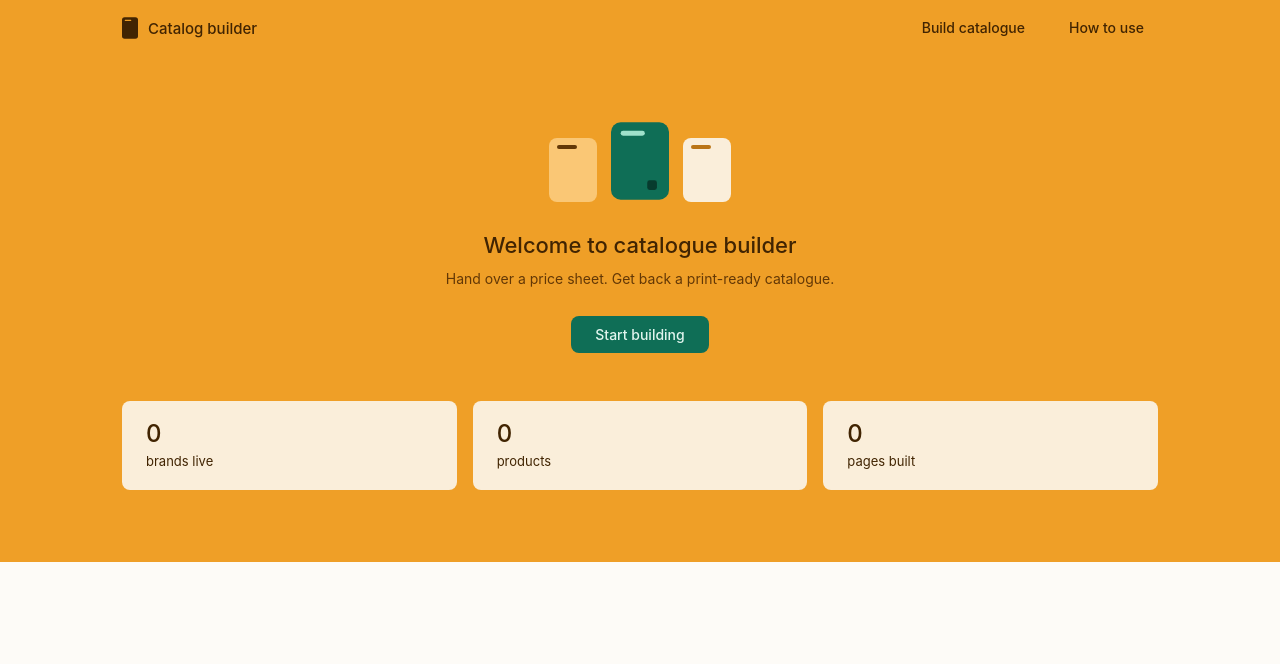
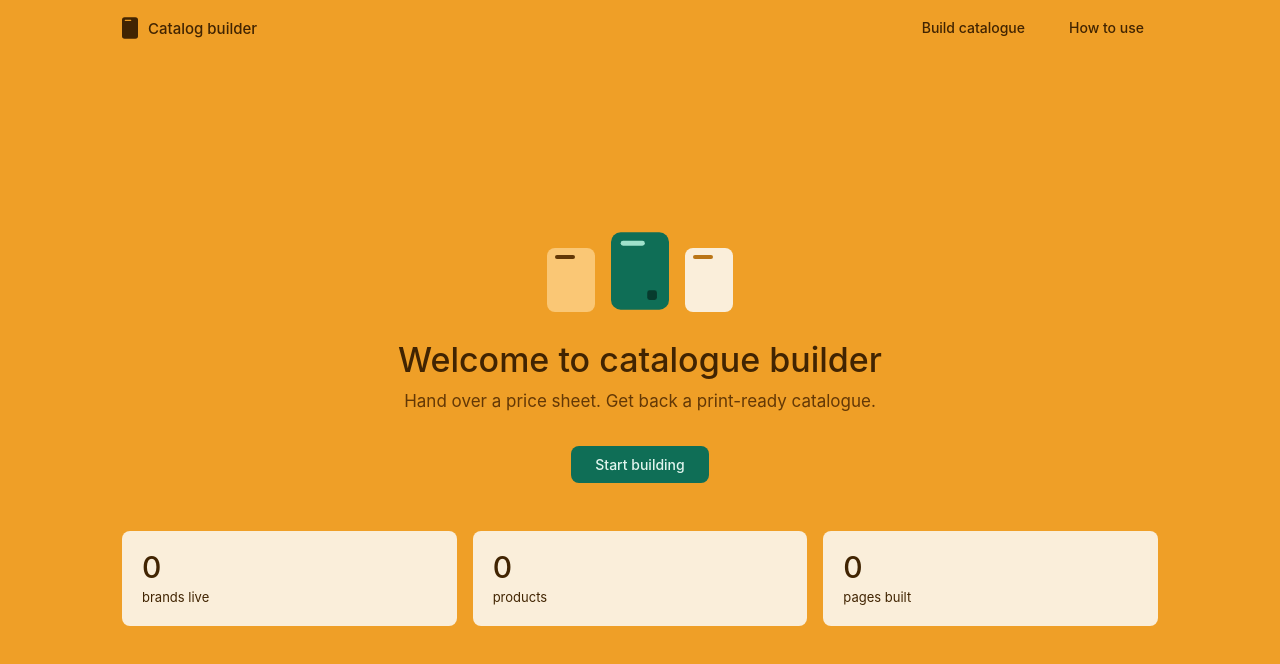
Before and after one commit to 14somesh/catalogue-building, a React (Vite) app in the folder frontend/: page / in a window 1280 px wide. Shown: the top 664 px of the page. Built offline with nearby package versions, Linux system fonts and the light colour scheme; no server answers.

Commit message:
Visual corrections: unboxed how-to-use, full-height landing hero, and desktop type scale

```diff
--- a/frontend/src/index.css
+++ b/frontend/src/index.css
@@ -16,15 +16,20 @@
   /* Page background - warm off-white, light only */
   --page-bg: #FDFBF7;
   --panel-radius: 8px;
+  --nav-height: 56px;
 
-  /* Typography */
+  /* Corrected Desktop Typography */
   --font-family: -apple-system, BlinkMacSystemFont, "Segoe UI", Roboto, "Helvetica Neue", Arial, sans-serif;
+  --fs-landing-h1: 34px;
+  --fs-landing-subline: 17px;
   --fs-h1: 22px;
-  --fs-card-title: 15px;
-  --fs-body: 14px;
+  --fs-section: 17px;
+  --fs-card-title: 17px;
+  --fs-body: 15px;
+  --fs-btn: 14px;
+  --fs-table: 13px;
   --fs-label: 13px;
-  --fs-table: 12px;
-  --fs-meta: 11px;
+  --fs-meta: 12px;
 }
 
 * {
@@ -52,7 +57,7 @@ html, body {
   flex-direction: column;
 }
 
-/* App shell fills window edge to edge, no outer border radius, no margins */
+/* App shell spans 100% window width edge to edge */
 .app-shell {
   width: 100%;
   min-height: 100vh;
@@ -61,7 +66,7 @@ html, body {
   background-color: var(--page-bg);
 }
 
-/* Centered content container: max-width 1100px, 32px horizontal padding */
+/* Common centered container: max-width 1100px, 32px horizontal padding */
 .content-container {
   width: 100%;
   max-width: 1100px;
@@ -69,14 +74,15 @@ html, body {
   padding: 0 32px;
 }
 
-/* Top Nav spans full window width edge-to-edge, no rounded corners */
+/* Top Nav spans full window width edge-to-edge, amber background */
 .top-nav {
   background-color: var(--amber);
   width: 100%;
-  height: 56px;
+  height: var(--nav-height);
   display: flex;
   align-items: center;
   user-select: none;
+  flex-shrink: 0;
 }
 
 .top-nav__inner {
@@ -112,7 +118,7 @@ html, body {
 
 .top-nav__link {
   color: var(--amber-deep);
-  font-size: 14px;
+  font-size: var(--fs-btn);
   font-weight: 500;
   text-decoration: none;
   padding: 6px 14px;
@@ -130,11 +136,16 @@ html, body {
   background-color: rgba(255, 255, 255, 0.2);
 }
 
-/* Landing Section: Amber background edge-to-edge directly below nav */
+/* Landing Section: Fills remaining viewport height, vertically centered, amber edge-to-edge */
 .landing-section {
   background-color: var(--amber);
   width: 100%;
-  padding: 64px 0 72px 0;
+  min-height: calc(100vh - var(--nav-height));
+  display: flex;
+  flex-direction: column;
+  justify-content: center;
+  align-items: center;
+  padding: 48px 0;
 }
 
 .landing-content {
@@ -148,23 +159,25 @@ html, body {
   display: flex;
   align-items: flex-end;
   justify-content: center;
-  gap: 14px;
+  gap: 16px;
   margin-bottom: 28px;
 }
 
 .landing-heading {
-  font-size: var(--fs-h1);
+  font-size: var(--fs-landing-h1);
   font-weight: 500;
   color: var(--amber-deep);
-  margin-bottom: 8px;
+  margin-bottom: 10px;
+  line-height: 1.2;
 }
 
 .landing-subline {
-  font-size: var(--fs-body);
+  font-size: var(--fs-landing-subline);
   font-weight: 400;
   color: var(--amber-mid);
-  margin-bottom: 28px;
-  max-width: 480px;
+  margin-bottom: 32px;
+  max-width: 520px;
+  line-height: 1.4;
 }
 
 .btn-primary {
@@ -173,7 +186,7 @@ html, body {
   border: none;
   border-radius: var(--panel-radius);
   font-family: var(--font-family);
-  font-size: var(--fs-body);
+  font-size: var(--fs-btn);
   font-weight: 500;
   padding: 10px 24px;
   cursor: pointer;
@@ -204,7 +217,7 @@ html, body {
 .stat-tile {
   background-color: var(--cream);
   border-radius: var(--panel-radius);
-  padding: 20px 24px;
+  padding: 20px;
   text-align: left;
   display: flex;
   flex-direction: column;
@@ -212,7 +225,7 @@ html, body {
 }
 
 .stat-tile__number {
-  font-size: 24px;
+  font-size: 30px;
   font-weight: 500;
   color: var(--amber-deep);
   margin-bottom: 4px;
@@ -238,7 +251,7 @@ html, body {
   gap: 12px;
   margin-bottom: 24px;
   color: var(--grey-400);
-  font-size: 14px;
+  font-size: var(--fs-btn);
   font-weight: 400;
 }
 
@@ -280,17 +293,11 @@ html, body {
   color: var(--amber-deep);
 }
 
-/* How to use Page: Starts 28px below nav */
+/* How to use Page: Sits directly on #FDFBF7, starts 28px below nav, no amber panel */
 .how-to-use-page {
   width: 100%;
   padding-top: 28px;
   padding-bottom: 48px;
-}
-
-.how-to-use-card {
-  background-color: var(--amber);
-  border-radius: var(--panel-radius);
-  padding: 36px 40px;
 }
 
 .how-to-use-header {
@@ -309,8 +316,8 @@ html, body {
 .steps-list {
   display: flex;
   flex-direction: column;
-  gap: 18px;
-  margin-bottom: 32px;
+  gap: 20px;
+  margin-bottom: 36px;
 }
 
 .step-item {
@@ -320,13 +327,13 @@ html, body {
 }
 
 .step-circle {
-  width: 28px;
-  height: 28px;
+  width: 30px;
+  height: 30px;
   border-radius: 50%;
   display: flex;
   align-items: center;
   justify-content: center;
-  font-size: 13px;
+  font-size: var(--fs-label);
   font-weight: 500;
   flex-shrink: 0;
   margin-top: 1px;
@@ -348,22 +355,23 @@ html, body {
 }
 
 .step-title {
-  font-size: 15px;
+  font-size: var(--fs-section);
   font-weight: 500;
   color: var(--amber-deep);
-  margin-bottom: 2px;
+  margin-bottom: 3px;
 }
 
 .step-desc {
-  font-size: 13px;
+  font-size: var(--fs-table);
   color: var(--amber-mid);
+  line-height: 1.4;
 }
 
 .callout-box {
   background-color: var(--cream);
   border-radius: var(--panel-radius);
   padding: 16px 20px;
-  font-size: 14px;
+  font-size: var(--fs-body);
   color: var(--amber-deep);
   display: flex;
   align-items: center;
--- a/frontend/src/pages/HowToUsePage.jsx
+++ b/frontend/src/pages/HowToUsePage.jsx
@@ -37,7 +37,6 @@ export function HowToUsePage() {
   return (
     <div className="how-to-use-page">
       <div className="content-container">
-        <div className="how-to-use-card">
         <h1 className="how-to-use-header">How to use</h1>
         <p className="how-to-use-intro">
           From a raw dealer price sheet to a print-ready product catalogue in five simple stages.
@@ -71,6 +70,5 @@ export function HowToUsePage() {
         </div>
       </div>
     </div>
-    </div>
   );
 }
```
Also changed, not shown: 1 other file (tests, documents, lock files or other folders). Lines whose indentation alone changed are shown as unchanged.
